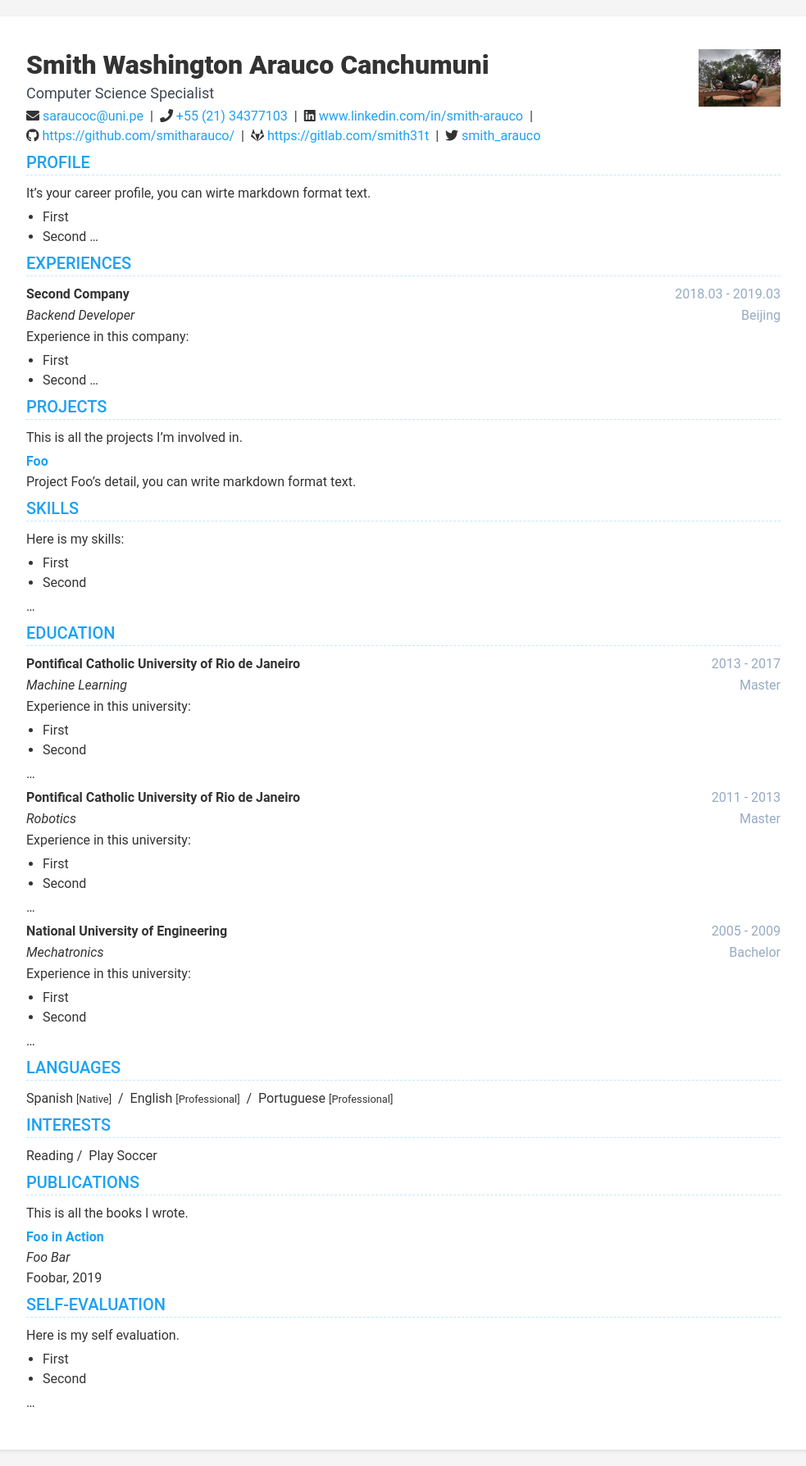
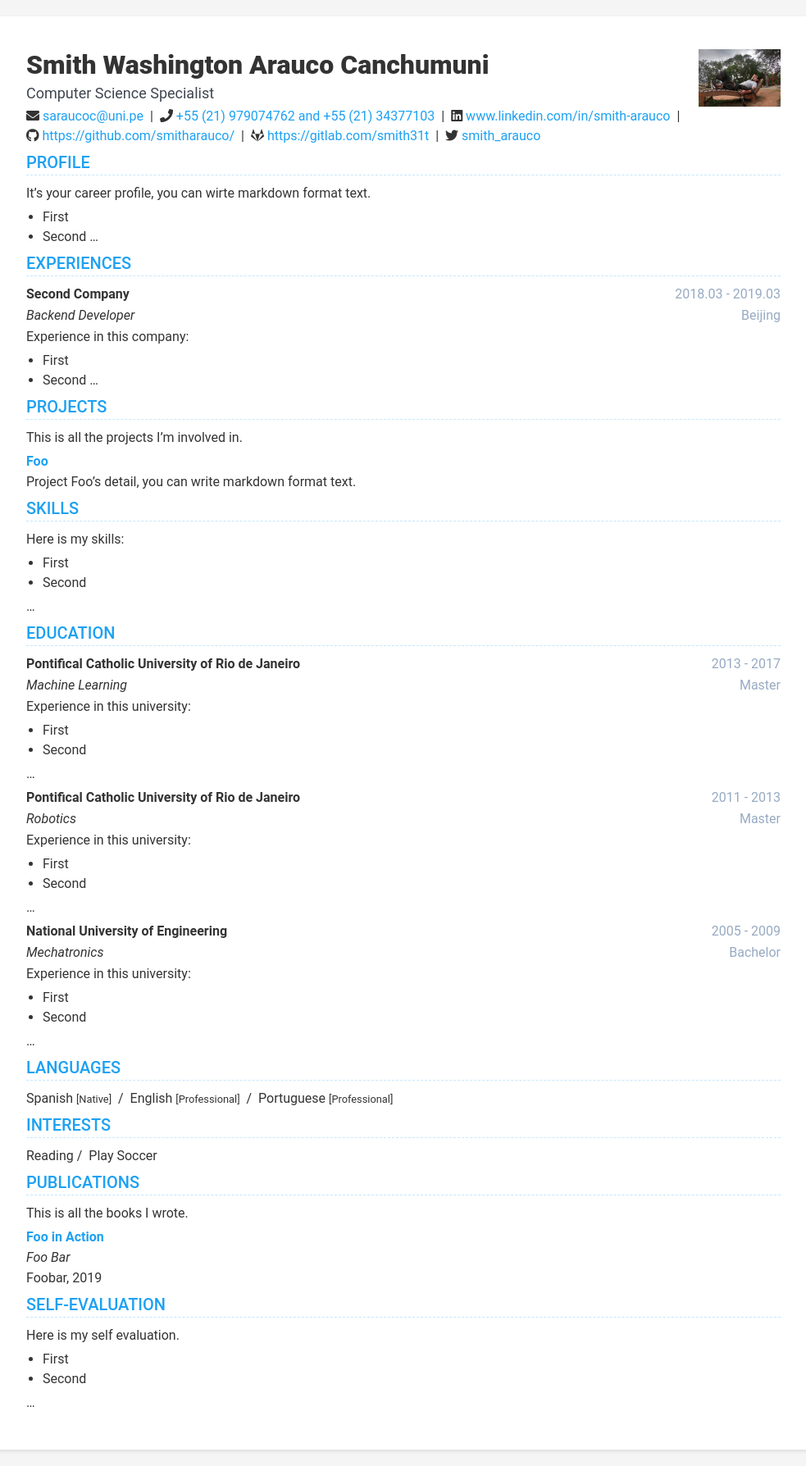
Before and after one commit to smitharauco/https-smitharauco.github.io-, a Jekyll site: the page built from index.html, in a window 1280 px wide. Shown: the whole page at 82% size, without its empty margins (148-1131 px from the left). Built offline with Jekyll 4.4.1, drawn with Linux system fonts in a browser that asks for light colours; nearby versions of some CDN libraries.

Commit message:
Update data.yml

```diff
--- a/_data/data.yml
+++ b/_data/data.yml
@@ -7,8 +7,7 @@ intro:
 
 contact:
   email: saraucoc@uni.pe
-  phone: +55 (21) 979074762
-  phone: +55 (21) 34377103
+  phone: +55 (21) 979074762 and +55 (21) 34377103
   whatsapp:
   telegram:
   website:
```
